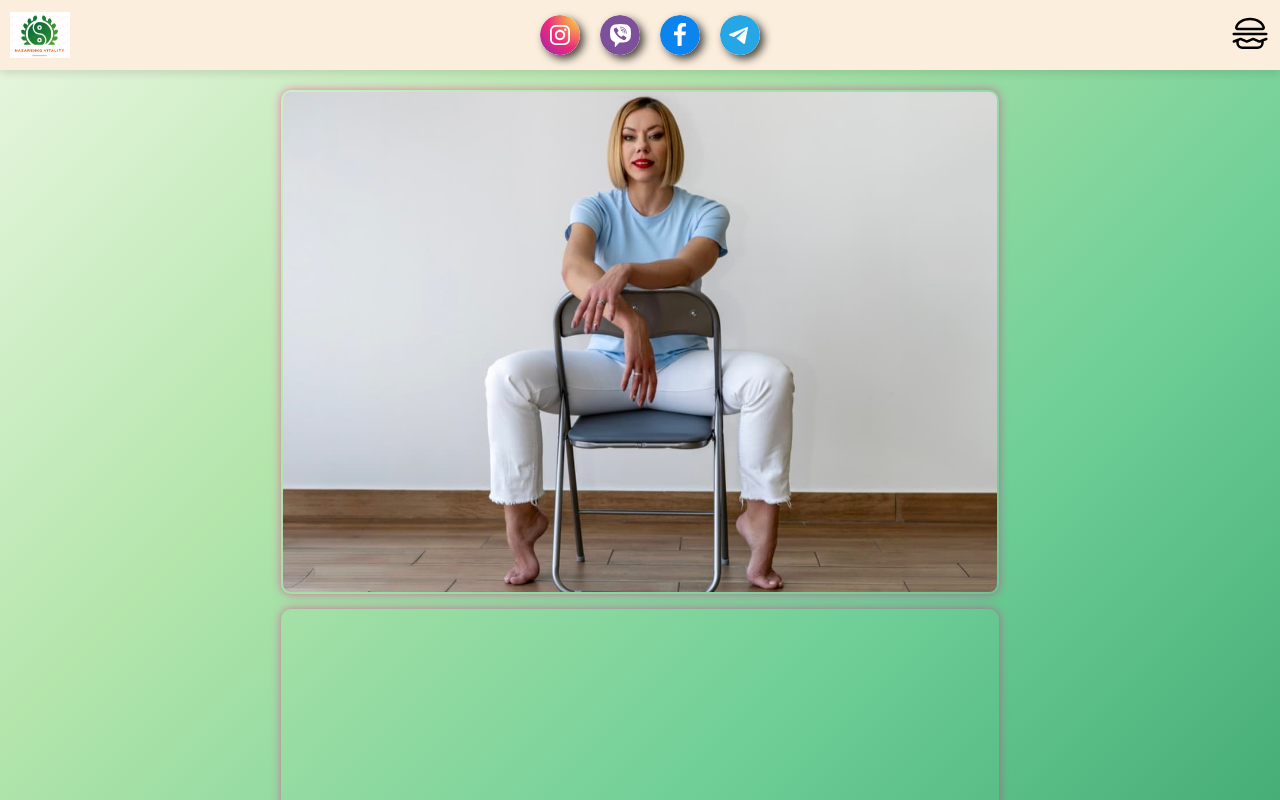
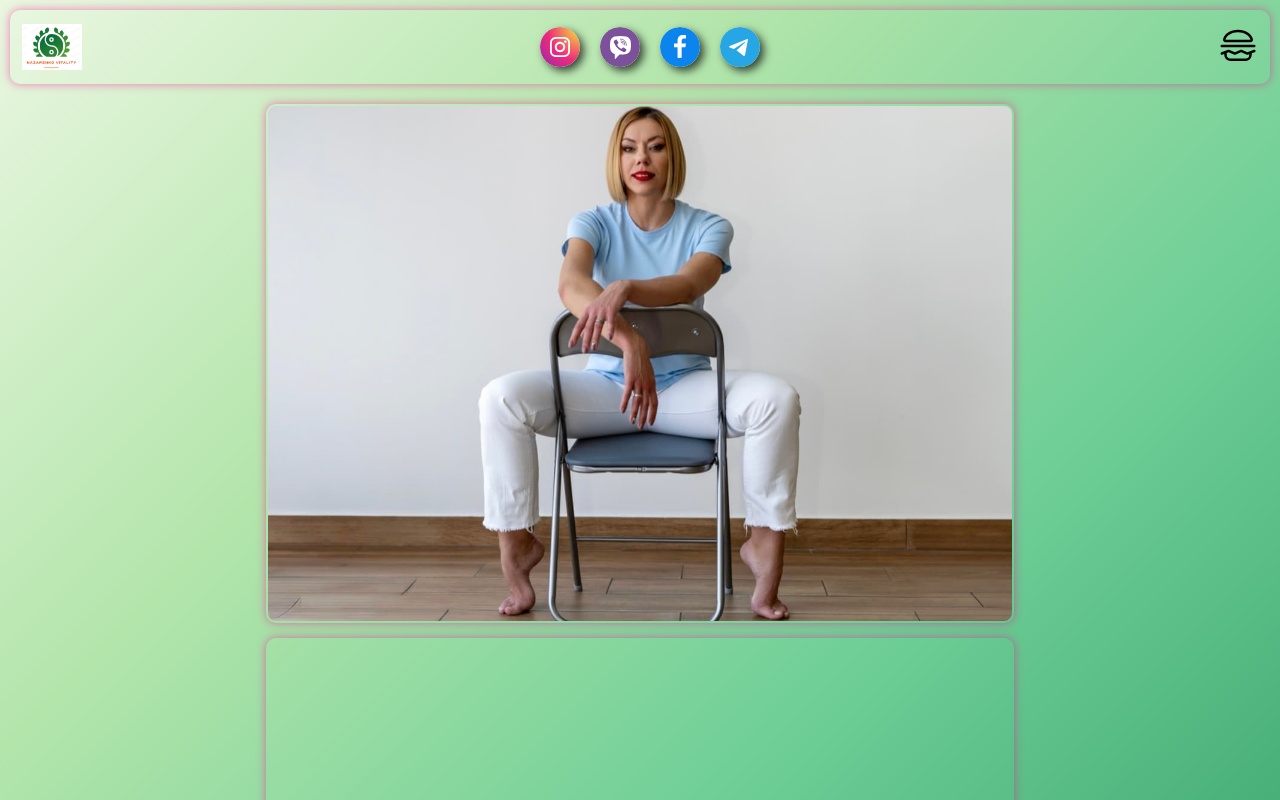
Before and after one commit to costiantynsnaider35/nazarenko.vitality, a React (Vite) app: page /about in a window 1280 px wide. Built offline with nearby package versions, Linux system fonts and the light colour scheme.

Commit message:
пофиксил стили

```diff
--- a/src/App.css
+++ b/src/App.css
@@ -7,4 +7,5 @@
     #3da66f,
     #1f7a54
   );
+  padding: 10px;
 }
--- a/src/components/About/About.module.css
+++ b/src/components/About/About.module.css
@@ -3,7 +3,7 @@
   flex-direction: column;
   justify-content: center;
   gap: 15px;
-  padding: 10px;
+  padding: 10px 0;
   width: auto;
 }
 
@@ -14,10 +14,10 @@
   gap: 15px;
 }
 .aboutImg {
-  width: 343px;
-  height: 296px;
+  width: 351px;
+  height: 250px;
   object-fit: cover;
-  object-position: 10% 60%;
+  object-position: 10% 70%;
   border-radius: 10px;
   border: 2px solid transparent;
   box-shadow: 0px 0px 10px rgba(255, 0, 150, 0.5);
@@ -27,7 +27,7 @@
   flex-direction: column;
   align-items: center;
   justify-content: space-evenly;
-  width: 343px;
+  width: 351px;
   height: 296px;
   border-radius: 10px;
   border: 2px solid transparent;
@@ -38,7 +38,7 @@
   flex-wrap: wrap;
   justify-content: center;
   align-items: center;
-  gap: 5px;
+  gap: 6px;
   width: 100%;
 }
 .aboutSertGaleryItem {
@@ -48,7 +48,7 @@
 }
 
 .aboutSertGaleryList img {
-  width: 160px;
+  width: 170px;
   height: 200px;
   object-fit: cover;
   object-position: center;
@@ -60,24 +60,24 @@
 @media screen and (min-width: 768px) {
   .about {
     gap: 20px;
-    padding: 20px;
+    padding: 20px 0;
   }
   .aboutImg {
-    width: 714px;
-    height: 500px;
+    width: 744px;
+    height: 515px;
     object-fit: cover;
     object-position: 10% 68%;
   }
   .aboutTitle {
-    width: 714px;
-    height: 500px;
+    width: 744px;
+    height: 515px;
   }
   .aboutSertGaleryList {
-    gap: 15px;
+    gap: 10px;
   }
 
   .aboutSertGaleryList img {
-    width: 227px;
+    width: 237px;
     height: 250px;
   }
 }
--- a/src/components/ForWhom/ForWhom.module.css
+++ b/src/components/ForWhom/ForWhom.module.css
@@ -3,7 +3,7 @@
   flex-direction: column;
   align-items: center;
   justify-content: center;
-  padding: 10px;
+  padding: 10px 0;
   gap: 15px;
 }
 .whomTitle {
@@ -53,7 +53,7 @@
 @media screen and (min-width: 768px) {
   .whom {
     gap: 20px;
-    padding: 20px;
+    padding: 20px 0;
   }
   .whomTitle {
     font-size: 48px;
--- a/src/components/Header/Header.module.css
+++ b/src/components/Header/Header.module.css
@@ -14,18 +14,19 @@
 
 .header {
   display: flex;
-  flex-direction: row;
   align-items: center;
   justify-content: space-between;
   padding: 10px;
-  background-color: #fceedd;
   position: relative;
   z-index: 10;
   width: auto;
   height: 40px;
   position: sticky;
   top: 0;
-  box-shadow: 0 4px 8px rgba(0, 0, 0, 0.1);
+  gap: 10px;
+  border-radius: 10px;
+  border: 2px solid transparent;
+  box-shadow: 0px 0px 10px rgba(255, 0, 150, 0.5);
 }
 
 .logo {
@@ -151,6 +152,7 @@
   .header {
     height: 60px;
     gap: 10px;
+    position: static;
   }
   .logo {
     width: 80px;
--- a/src/components/Home/Home.module.css
+++ b/src/components/Home/Home.module.css
@@ -4,7 +4,7 @@
   align-items: center;
   justify-content: center;
   gap: 15px;
-  padding: 10px;
+  padding: 10px 0;
   width: auto;
 }
 .homeTitle {
@@ -13,7 +13,7 @@
   align-items: center;
   justify-content: center;
   gap: 30px;
-  width: 343px;
+  width: 351px;
   height: 350px;
   border-radius: 10px;
   border: 2px solid transparent;
@@ -21,7 +21,7 @@
   z-index: 2;
 }
 .homeImg {
-  width: 343px;
+  width: 351px;
   height: 350px;
   object-fit: cover;
   border-radius: 10px;
@@ -58,14 +58,14 @@
 @media screen and (min-width: 768px) {
   .home {
     gap: 20px;
-    padding: 20px;
+    padding: 20px 0;
   }
   .homeTitle {
-    width: 714px;
+    width: 744px;
     height: 400px;
   }
   .homeImg {
-    width: 714px;
+    width: 744px;
     height: 400px;
     object-fit: cover;
     object-position: 10% 65%;
@@ -88,6 +88,7 @@
     flex-direction: row-reverse;
     align-items: center;
     justify-content: center;
+    gap: 30px;
   }
   .homeImg {
     width: 691px;
@@ -95,8 +96,7 @@
   }
   .homeTitle {
     width: 751px;
-    height: 631px;
-    padding: 30px;
+    height: 691px;
   }
   .homeTitle h1 {
     font-size: 80px;
```
